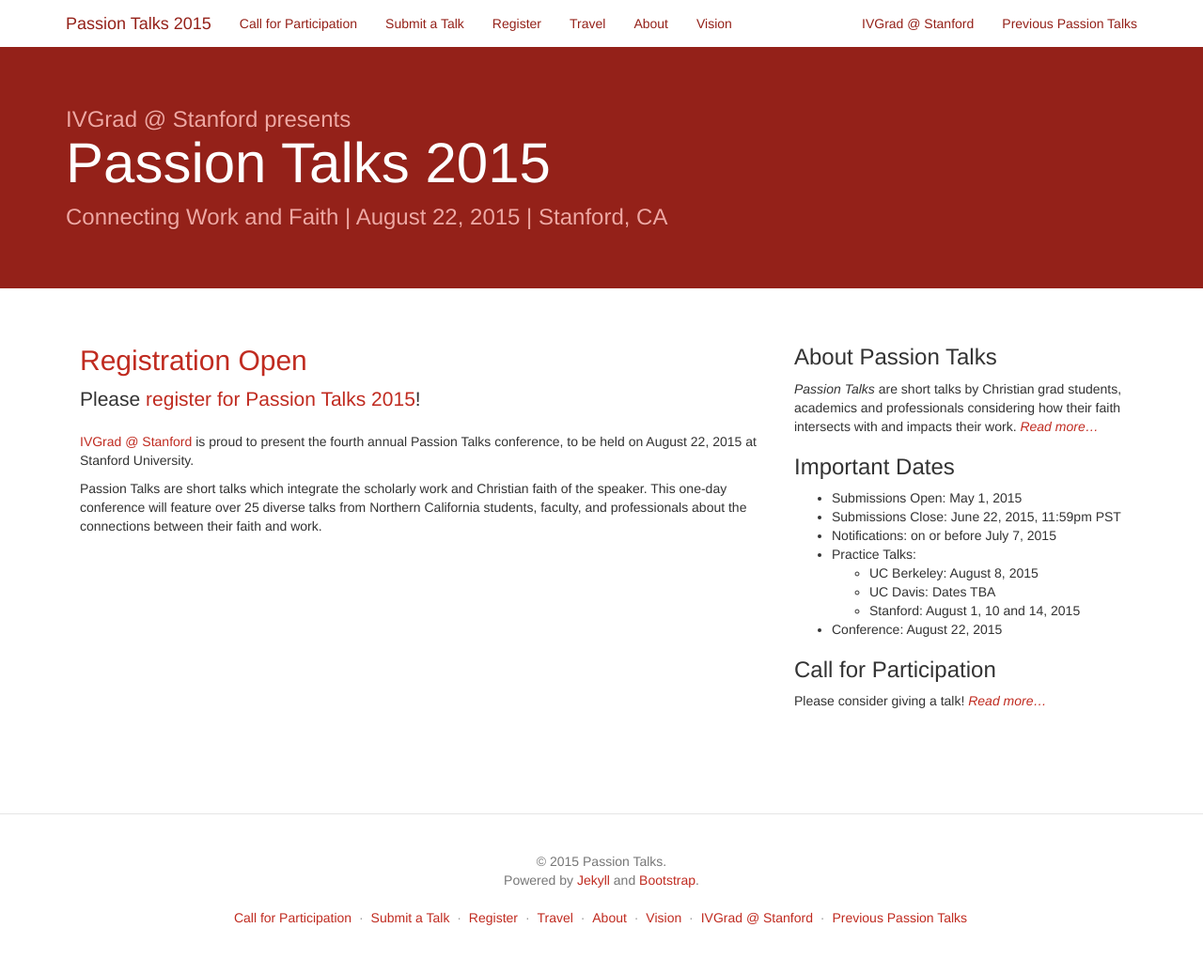
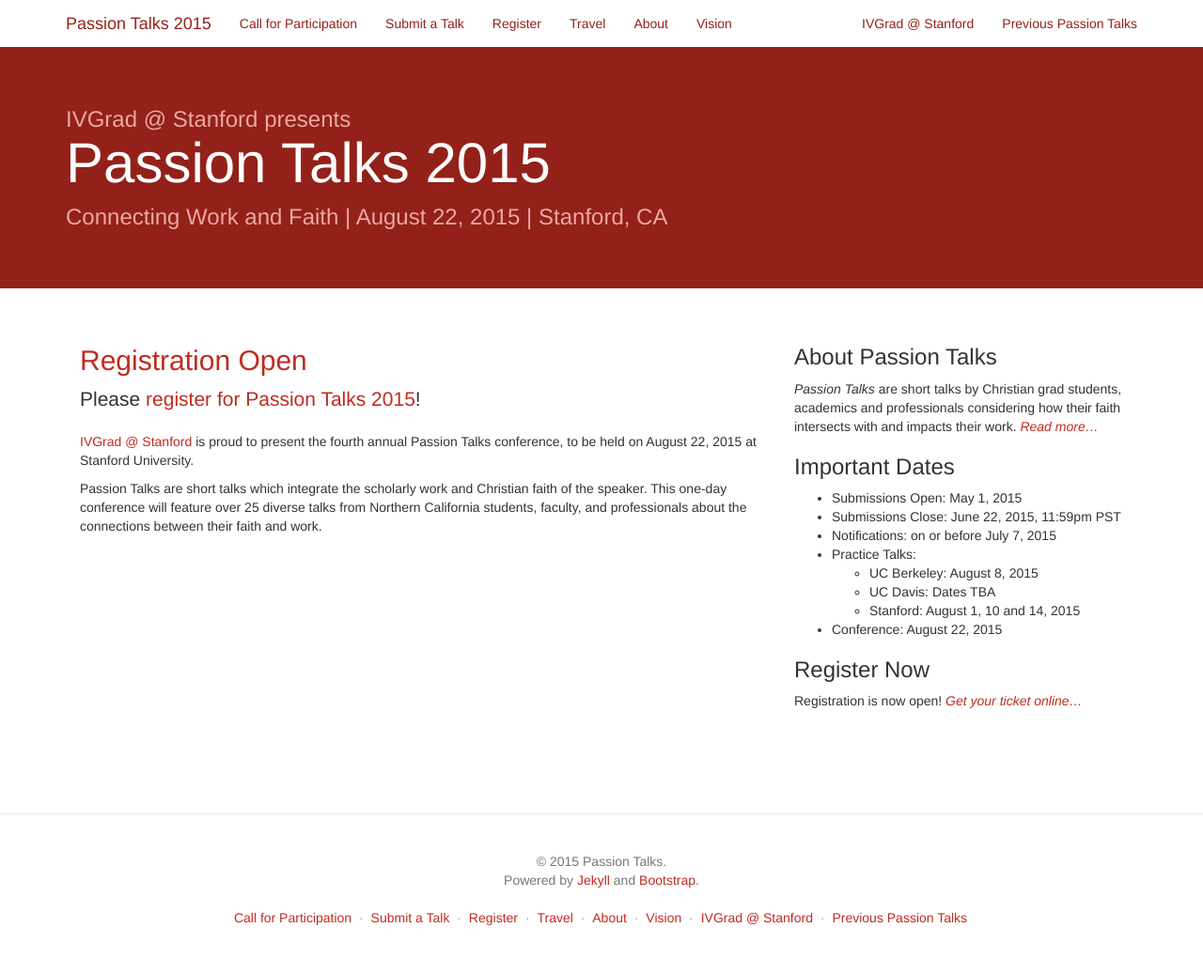
Before and after one commit to passiontalks/pt15, a Jekyll site: the page built from index.md, in a window 1280 px wide. Shown: the whole page at 94% size. Built offline with Jekyll 4.4.1, drawn with Linux system fonts in a browser that asks for light colours; nearby versions of some CDN libraries.

Commit message:
Switch sidebar to registration.

```diff
--- a/_includes/sidebar.html
+++ b/_includes/sidebar.html
@@ -23,8 +23,14 @@
 <li>Conference: August 22, 2015</li>
 </ul>
 
+<h3>Register Now</h3>
+
+<p>Registration is now open! <a href="{{ site.baseurl }}/register"><em>Get your ticket online&hellip;</em></a></p>
+
+<!--
 <h3>Call for Participation</h3>
 
-<p>Please consider giving a talk! <a href="{{ site.baseurl }}/call/"><em>Read&nbsp;more&hellip;</em></a></p>
+<p>Please consider giving a talk! <a href="{{ site.baseurl }}/call"><em>Read&nbsp;more&hellip;</em></a></p>
+-->
 
 {% endif %}
```
